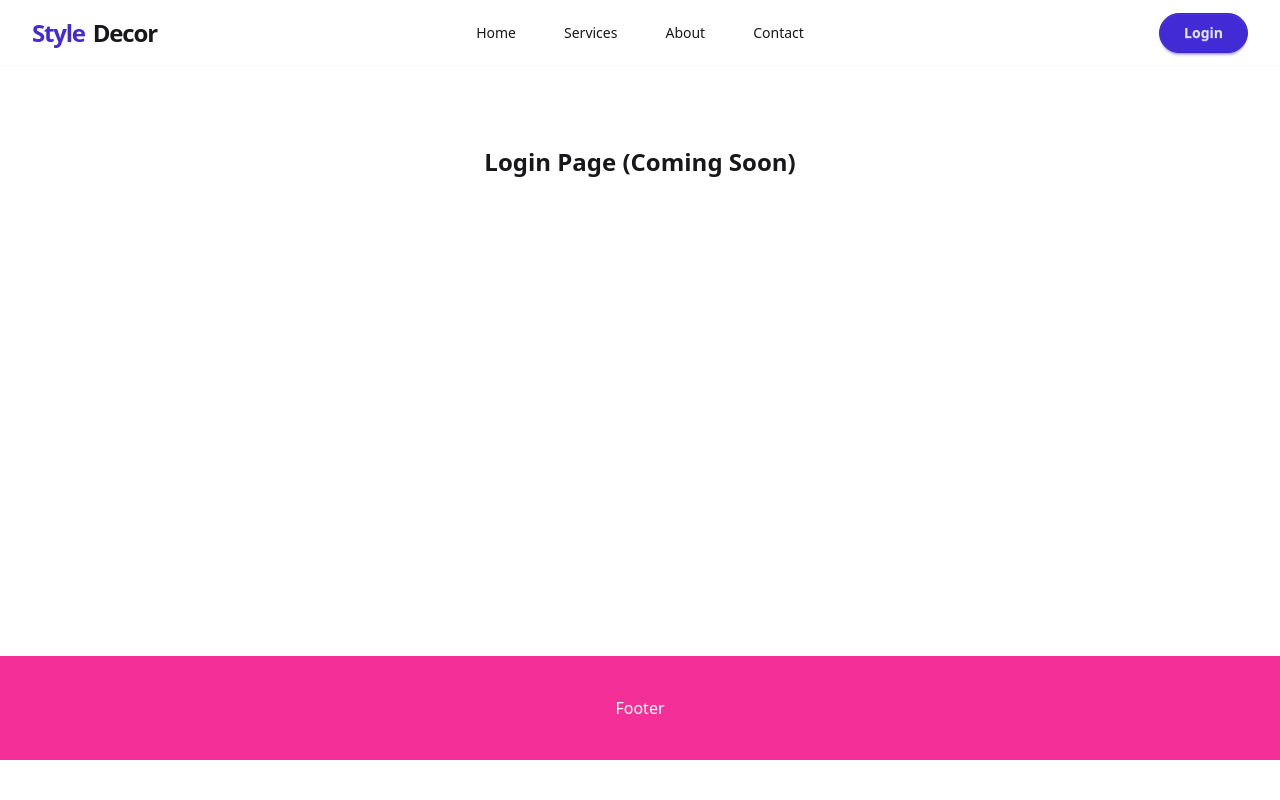
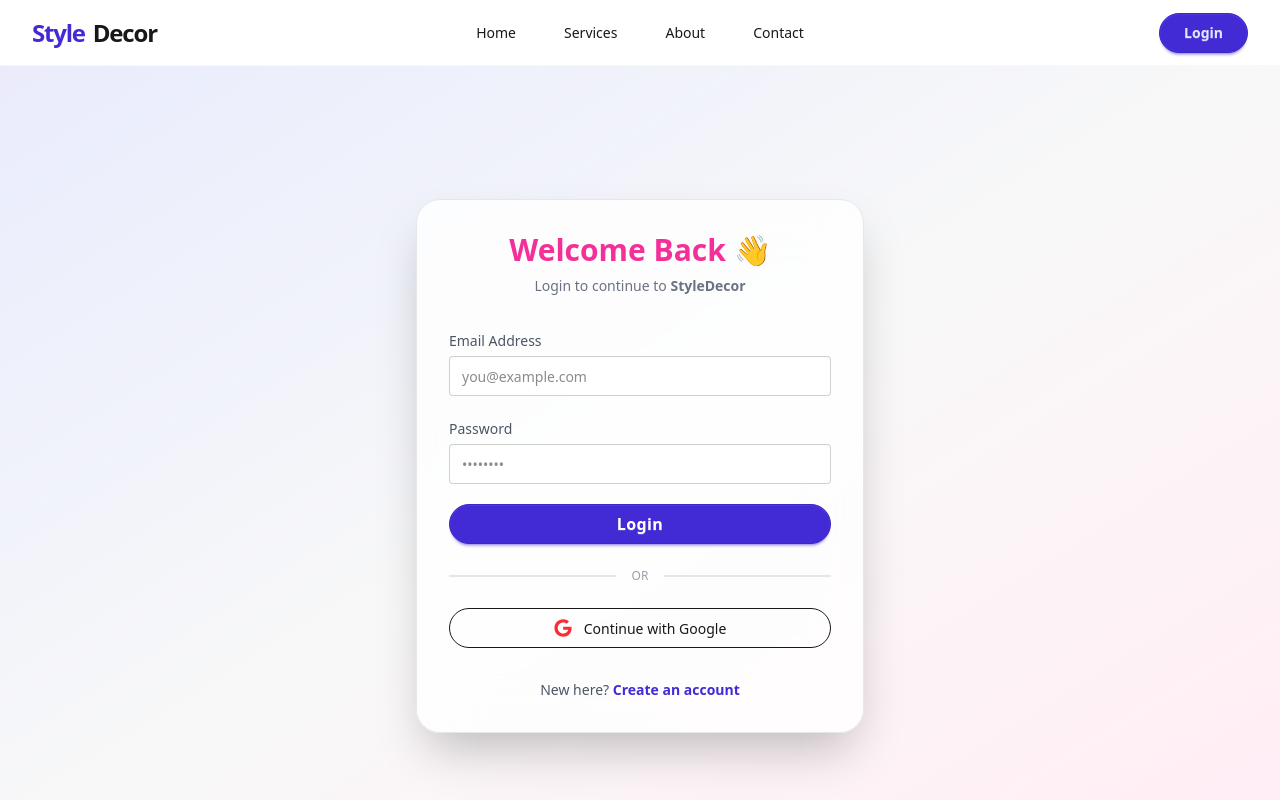
Before and after one commit to jasujon570/styledecor-client, a React app: page /login in a window 1280 px wide. Shown: the top 800 px of the page. Built offline with nearby package versions, Linux system fonts and the light colour scheme; no server answers; the HTML template or start-up script is replaced by a standard one.

Commit message:
feat: complete firebase auth integration with login, register and navbar update

```diff
--- a/package.json
+++ b/package.json
@@ -10,6 +10,7 @@
     "preview": "vite preview"
   },
   "dependencies": {
+    "@heroicons/react": "^2.2.0",
     "@tailwindcss/vite": "^4.1.18",
     "axios": "^1.13.2",
     "firebase": "^12.7.0",
@@ -17,6 +18,8 @@
     "leaflet": "^1.9.4",
     "react": "^19.2.0",
     "react-dom": "^19.2.0",
+    "react-hot-toast": "^2.6.0",
+    "react-icons": "^5.5.0",
     "react-leaflet": "^5.0.0",
     "react-router-dom": "^7.11.0",
     "tailwindcss": "^4.1.18"
--- a/src/firebase/firebase.config.js
+++ b/src/firebase/firebase.config.js
@@ -1,7 +1,6 @@
 import { initializeApp } from "firebase/app";
 import { getAuth } from "firebase/auth";
 
-// Environment variables theke data neya hocche safety er jonno
 const firebaseConfig = {
   apiKey: import.meta.env.VITE_apiKey,
   authDomain: import.meta.env.VITE_authDomain,
@@ -11,8 +10,8 @@ const firebaseConfig = {
   appId: import.meta.env.VITE_appId,
 };
 
-// Initialize Firebase
+
 const app = initializeApp(firebaseConfig);
 
-// Initialize Firebase Auth and export it
+
 export const auth = getAuth(app);
--- a/src/main.jsx
+++ b/src/main.jsx
@@ -4,10 +4,12 @@ import "./index.css";
 import { RouterProvider } from "react-router-dom";
 import { router } from "./routes/router.jsx";
 import AuthProvider from "./providers/AuthProvider.jsx";
+import { Toaster } from "react-hot-toast";
 
 ReactDOM.createRoot(document.getElementById("root")).render(
   <React.StrictMode>
     <AuthProvider>
+      <Toaster position="top-center" reverseOrder={false} />
       <RouterProvider router={router} />
     </AuthProvider>
   </React.StrictMode>
--- /dev/null
+++ b/src/pages/Login.jsx
@@ -0,0 +1,132 @@
+import { useContext, useState } from "react";
+import { Link, useLocation, useNavigate } from "react-router-dom";
+import { AuthContext } from "../providers/AuthProvider";
+import { motion } from "framer-motion";
+import { toast } from "react-hot-toast";
+import { FaGoogle } from "react-icons/fa";
+
+const Login = () => {
+  const { signIn, signInWithGoogle } = useContext(AuthContext);
+  const [error, setError] = useState("");
+  const navigate = useNavigate();
+  const location = useLocation();
+
+  const from = location.state?.from?.pathname || "/";
+
+  const handleLogin = (e) => {
+    e.preventDefault();
+    const form = e.target;
+    const email = form.email.value;
+    const password = form.password.value;
+
+    setError("");
+
+    signIn(email, password)
+      .then(() => {
+        toast.success("Welcome back!");
+        navigate(from, { replace: true });
+      })
+      .catch(() => {
+        setError("Invalid email or password");
+      });
+  };
+
+  const handleGoogleSignIn = () => {
+    signInWithGoogle()
+      .then(() => {
+        toast.success("Logged in with Google");
+        navigate(from, { replace: true });
+      })
+      .catch((err) => setError(err.message));
+  };
+
+  return (
+    <div className="min-h-screen flex items-center justify-center bg-gradient-to-br from-primary/10 via-base-200 to-secondary/10 px-4">
+      <motion.div
+        initial={{ opacity: 0, y: 40 }}
+        animate={{ opacity: 1, y: 0 }}
+        transition={{ duration: 0.6, ease: "easeOut" }}
+        className="w-full max-w-md backdrop-blur-xl bg-white/80 border border-gray-200 shadow-2xl rounded-3xl p-8"
+      >
+        {/* Header */}
+        <div className="text-center mb-8">
+          <h2 className="text-3xl font-extrabold text-secondary">
+            Welcome Back 👋
+          </h2>
+          <p className="text-sm text-gray-500 mt-2">
+            Login to continue to{" "}
+            <span className="font-semibold">StyleDecor</span>
+          </p>
+        </div>
+
+        {/* Form */}
+        <form onSubmit={handleLogin} className="space-y-5">
+          <div>
+            <label className="text-sm font-medium text-gray-600">
+              Email Address
+            </label>
+            <input
+              type="email"
+              name="email"
+              placeholder="you@example.com"
+              className="input input-bordered w-full mt-1 focus:border-primary focus:ring-2 focus:ring-primary/30 transition"
+              required
+            />
+          </div>
+
+          <div>
+            <label className="text-sm font-medium text-gray-600">
+              Password
+            </label>
+            <input
+              type="password"
+              name="password"
+              placeholder="••••••••"
+              className="input input-bordered w-full mt-1 focus:border-primary focus:ring-2 focus:ring-primary/30 transition"
+              required
+            />
+          </div>
+
+          {error && (
+            <motion.p
+              initial={{ opacity: 0 }}
+              animate={{ opacity: 1 }}
+              className="text-sm text-red-500 font-medium"
+            >
+              {error}
+            </motion.p>
+          )}
+
+          <button className="btn btn-primary w-full rounded-full text-white text-base tracking-wide hover:scale-[1.02] transition-transform">
+            Login
+          </button>
+        </form>
+
+        {/* Divider */}
+        <div className="divider text-xs text-gray-400 my-6">OR</div>
+
+        {/* Google */}
+        <button
+          onClick={handleGoogleSignIn}
+          className="btn btn-outline w-full rounded-full flex items-center justify-center gap-3 hover:bg-gray-100 transition"
+        >
+          <FaGoogle className="text-lg text-red-500" />
+          <span className="font-medium">Continue with Google</span>
+        </button>
+
+        {/* Footer */}
+        <p className="text-center mt-8 text-sm text-gray-600">
+          New here?{" "}
+          <Link
+            to="/register"
+            className="text-primary font-semibold hover:underline"
+          >
+            Create an account
+          </Link>
+        </p>
+      </motion.div>
+    </div>
+  );
+};
+
+export default Login;
--- /dev/null
+++ b/src/pages/Register.jsx
@@ -0,0 +1,143 @@
+import { useContext, useState } from "react";
+import { Link, useNavigate } from "react-router-dom";
+import { AuthContext } from "../providers/AuthProvider";
+import { motion } from "framer-motion";
+import { toast } from "react-hot-toast";
+
+const Register = () => {
+  const { createUser, signInWithGoogle, updateUserProfile } =
+    useContext(AuthContext);
+  const [error, setError] = useState("");
+  const navigate = useNavigate();
+
+  const handleRegister = (e) => {
+    e.preventDefault();
+    const form = e.target;
+    const name = form.name.value;
+    const photo = form.photo.value;
+    const email = form.email.value;
+    const password = form.password.value;
+
+    setError("");
+
+    if (password.length < 6) {
+      setError("Password must be at least 6 characters long.");
+      return;
+    }
+
+    createUser(email, password)
+      .then(() => {
+        updateUserProfile(name, photo).then(() => {
+          toast.success("Account created successfully!");
+          navigate("/");
+        });
+      })
+      .catch((err) => {
+        setError(err.message);
+        toast.error(err.message);
+      });
+  };
+
+  const handleGoogleSignIn = () => {
+    signInWithGoogle()
+      .then(() => {
+        toast.success("Logged in with Google!");
+        navigate("/");
+      })
+      .catch((err) => setError(err.message));
+  };
+
+  return (
+    <div className="min-h-screen bg-gray-100 flex items-center justify-center py-12 px-4">
+      <motion.div
+        initial={{ opacity: 0, y: 20 }}
+        animate={{ opacity: 1, y: 0 }}
+        className="max-w-md w-full bg-white p-8 rounded-2xl shadow-xl"
+      >
+        <h2 className="text-3xl font-bold text-center text-secondary mb-8">
+          Join StyleDecor
+        </h2>
+
+        <form onSubmit={handleRegister} className="space-y-4">
+          <div className="form-control">
+            <label className="label">
+              <span className="label-text">Full Name</span>
+            </label>
+            <input
+              type="text"
+              name="name"
+              placeholder="John Doe"
+              className="input input-bordered focus:border-primary"
+              required
+            />
+          </div>
+          <div className="form-control">
+            <label className="label">
+              <span className="label-text">Photo URL</span>
+            </label>
+            <input
+              type="text"
+              name="photo"
+              placeholder="https://image.com"
+              className="input input-bordered focus:border-primary"
+              required
+            />
+          </div>
+          <div className="form-control">
+            <label className="label">
+              <span className="label-text">Email</span>
+            </label>
+            <input
+              type="email"
+              name="email"
+              placeholder="email@example.com"
+              className="input input-bordered focus:border-primary"
+              required
+            />
+          </div>
+          <div className="form-control">
+            <label className="label">
+              <span className="label-text">Password</span>
+            </label>
+            <input
+              type="password"
+              name="password"
+              placeholder="******"
+              className="input input-bordered focus:border-primary"
+              required
+            />
+          </div>
+
+          {error && <p className="text-red-500 text-sm">{error}</p>}
+
+          <button className="btn btn-primary w-full mt-4 rounded-full">
+            Register
+          </button>
+        </form>
+
+        <div className="divider">OR</div>
+
+        <button
+          onClick={handleGoogleSignIn}
+          className="btn btn-outline btn-secondary w-full rounded-full flex items-center gap-2"
+        >
+          <img
+            src="https://www.gstatic.com/firebasejs/ui/2.0.0/images/action/google.svg"
+            alt="G"
+            className="w-5"
+          />
+          Continue with Google
+        </button>
+
+        <p className="text-center mt-6 text-sm">
+          Already have an account?{" "}
+          <Link to="/login" className="text-primary font-bold">
+            Login Now
+          </Link>
+        </p>
+      </motion.div>
+    </div>
+  );
+};
+
+export default Register;
--- a/src/routes/router.jsx
+++ b/src/routes/router.jsx
@@ -2,6 +2,8 @@ import { createBrowserRouter } from "react-router-dom";
 import MainLayout from "../layouts/MainLayout";
 import Home from "../pages/Home";
 import AllServices from "../pages/AllServices";
+import Login from "../pages/Login";
+import Register from "../pages/Register";
 
 export const router = createBrowserRouter([
   {
@@ -17,36 +19,12 @@ export const router = createBrowserRouter([
         element: <AllServices />,
       },
       {
-        path: "services",
-        element: (
-          <div className="p-20 text-center text-2xl">
-            Services Page (Coming Soon)
-          </div>
-        ),
+        path: "login",
+        element: <Login />,
       },
       {
-        path: "about",
-        element: (
-          <div className="p-20 text-center text-2xl">
-            About Us (Coming Soon)
-          </div>
-        ),
-      },
-      {
-        path: "contact",
-        element: (
-          <div className="p-20 text-center text-2xl">
-            Contact Page (Coming Soon)
-          </div>
-        ),
-      },
-      {
-        path: "login",
-        element: (
-          <div className="p-20 text-center text-2xl font-bold">
-            Login Page (Coming Soon)
-          </div>
-        ),
+        path: "register",
+        element: <Register />,
       },
     ],
   },
```
Also changed, not shown: 1 other file (tests, documents, lock files or other folders).
